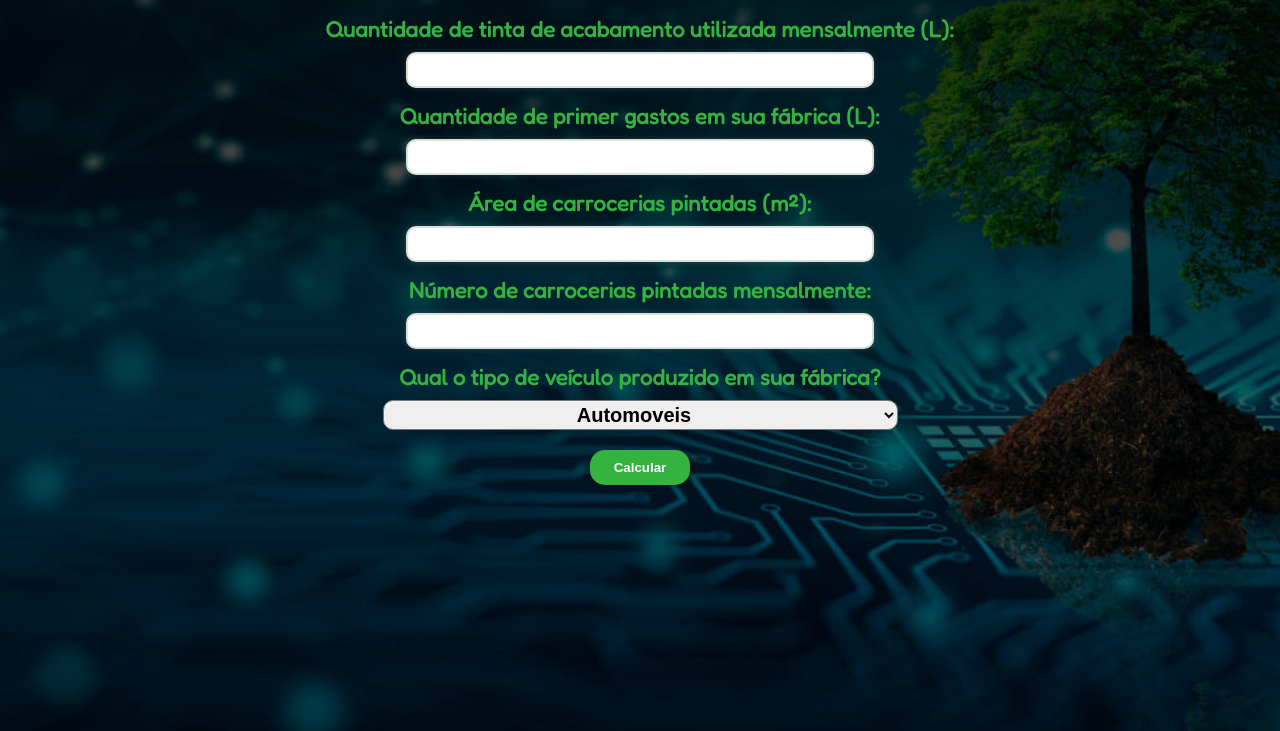
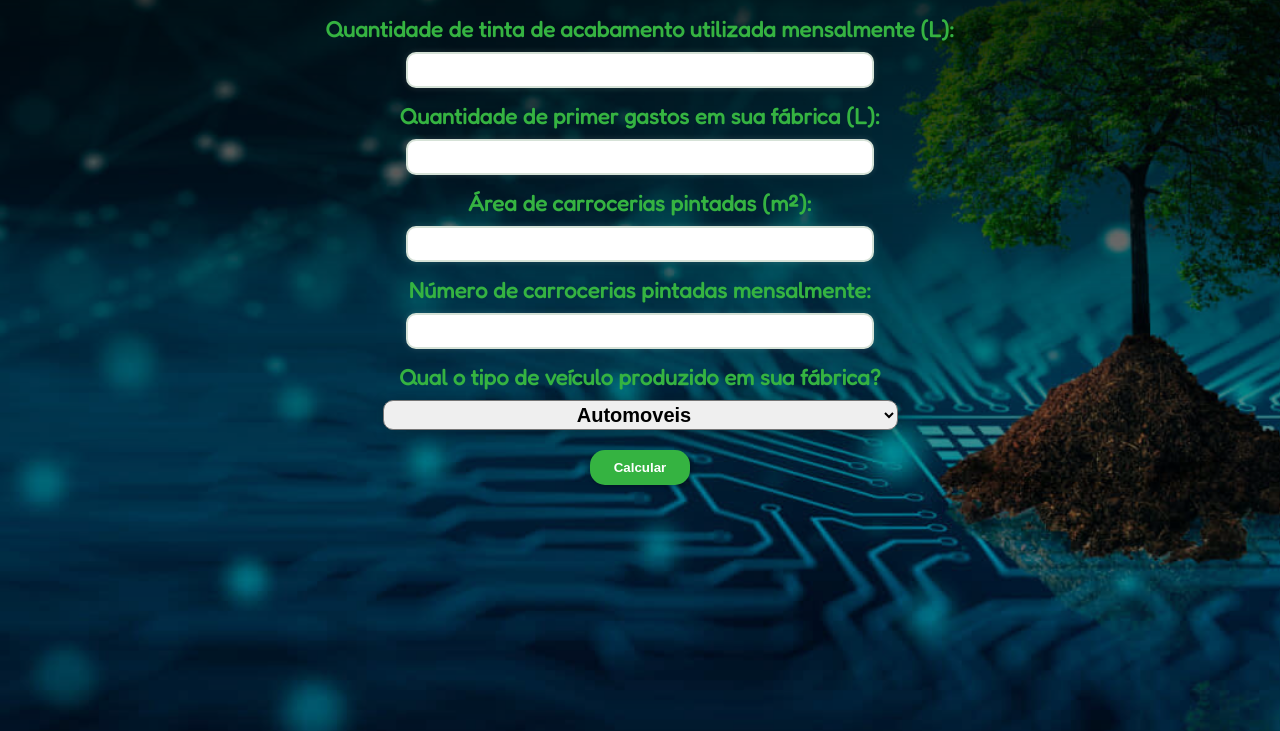
Before and after one commit to lrobatino/Enviro-Sense, a plain HTML site: page enviro-sense-site/simulador.html in a window 1280 px wide. Shown: the part 262-993 px from the top of the page. Drawn offline with Linux system fonts and the light colour scheme.

Commit message:
atualizações gerais

```diff
--- a/enviro-sense-site/css/style-cadastro.css
+++ b/enviro-sense-site/css/style-cadastro.css
@@ -8,7 +8,7 @@
 body {
     margin: 0px;
     font-family: "Fredoka";
-    background: linear-gradient(rgba(0, 0, 0, 0.9), rgba(0, 0, 0, 0.5)), url('../images/background-home-welcome.png');
+    background: linear-gradient(rgba(0, 0, 0, 1), rgba(0, 0, 0, 0.2)), url('../images/background-home-welcome.png');
     background-position: center;
     background-size: cover;
 }
--- a/enviro-sense-site/css/style-login.css
+++ b/enviro-sense-site/css/style-login.css
@@ -8,7 +8,7 @@
 body {
     margin: 0px;
     font-family: "Fredoka";
-    background: linear-gradient(rgba(0, 0, 0, 0.9), rgba(0, 0, 0, 0.5)), url('../images/background-home-welcome.png')  no-repeat center center / cover;
+    background: linear-gradient(rgba(0, 0, 0, 1), rgba(0, 0, 0, 0.2)), url('../images/background-home-welcome.png')  no-repeat center center / cover;
 }
 
 html {
--- a/enviro-sense-site/css/style-simulador.css
+++ b/enviro-sense-site/css/style-simulador.css
@@ -8,7 +8,7 @@
 body {
     margin: 0px;
     font-family: "Fredoka";
-    background: linear-gradient(rgba(0, 0, 0, 0.9), rgba(0, 0, 0, 0.5)), url('../images/background-home-welcome.png');
+    background: linear-gradient(rgba(0, 0, 0, 1), rgba(0, 0, 0, 0.2)), url('../images/background-home-welcome.png');
     background-position: center;
     background-size: cover;
 }
```
Also changed, not shown: enviro-sense-site/css/style-index.css (+4 -4 lines).
